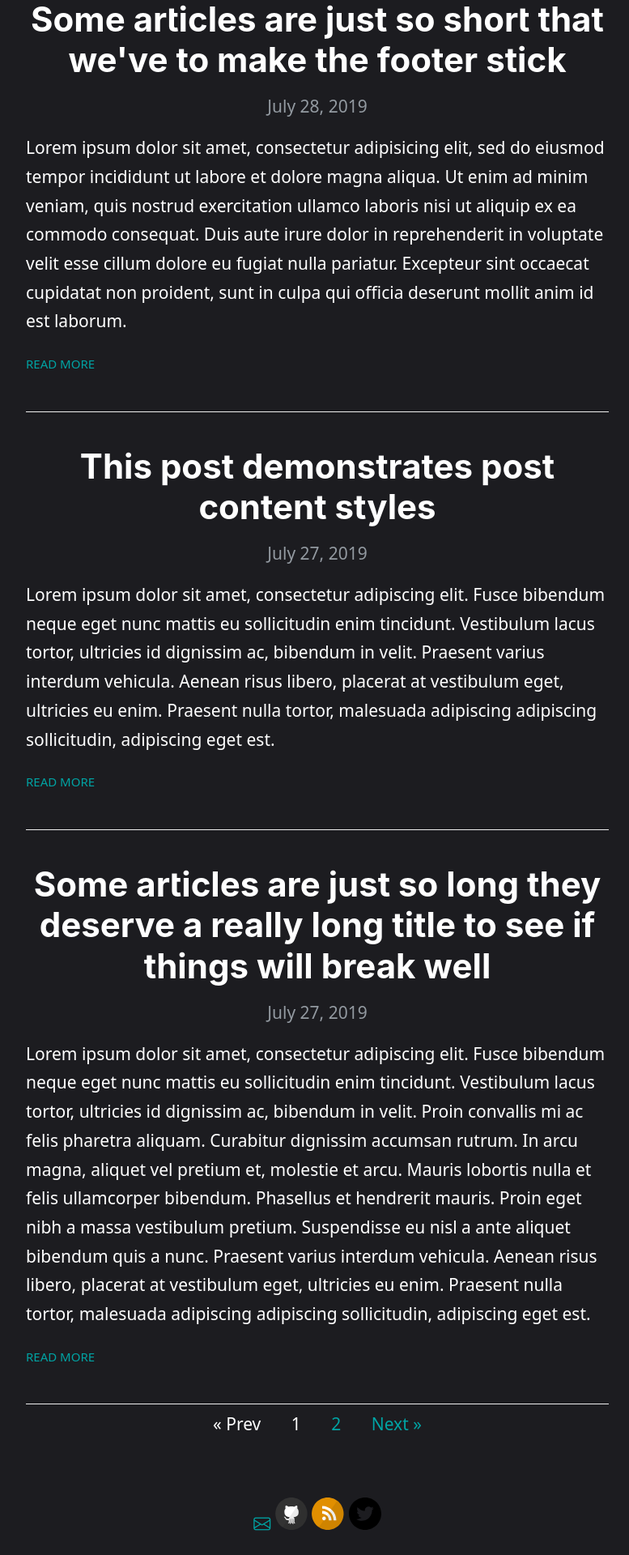
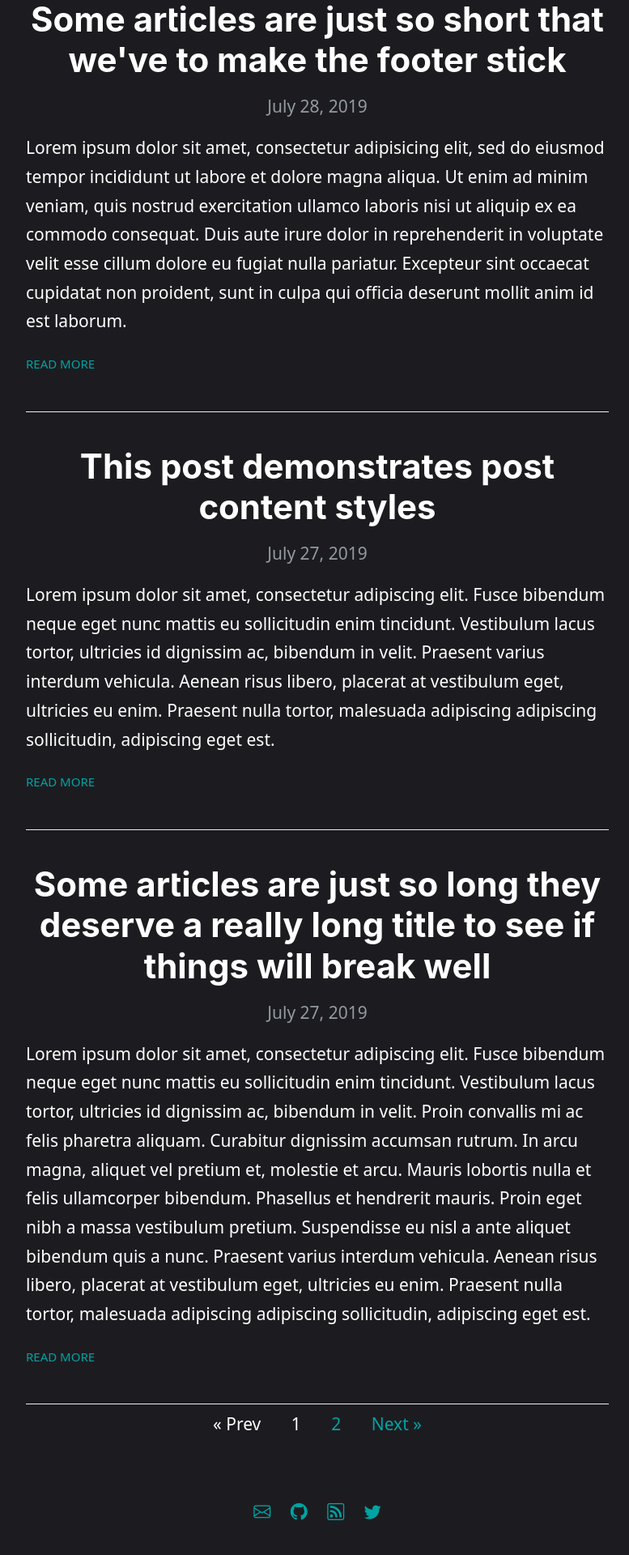
Before and after one commit to rivea0/blog, a Jekyll site: the page built from index.html, in a window 1280 px wide. Shown: the part 1301-3221 px from the top of the page at 81% size, without its empty margins (248-1025 px from the left). Built offline with Jekyll 4.4.1, drawn with Linux system fonts in a browser that asks for light colours; the list of posts is cut into pages by our own code.

Commit message:
Update svg-icons.html

```diff
--- a/_includes/svg-icons.html
+++ b/_includes/svg-icons.html
@@ -1,14 +1,5 @@
-{% if site.footer-links.dribbble %}<a href="https://dribbble.com/{{ site.footer-links.dribbble }}"><i class="svg-icon dribbble"></i></a>{% endif %}
-{% if site.footer-links.email %}<a href="mailto:{{ site.footer-links.email }}"><i class="bi bi-envelope"></i></a>{% endif %}
-{% if site.footer-links.facebook %}<a href="https://www.facebook.com/{{ site.footer-links.facebook }}"><i class="svg-icon facebook"></i></a>{% endif %}
-{% if site.footer-links.flickr %}<a href="https://www.flickr.com/{{ site.footer-links.flickr }}"><i class="svg-icon flickr"></i></a>{% endif %}
-{% if site.footer-links.github %}<a href="https://github.com/{{ site.footer-links.github }}"><i class="svg-icon github"></i></a>{% endif %}
-{% if site.footer-links.instagram %}<a href="https://instagram.com/{{ site.footer-links.instagram }}"><i class="svg-icon instagram"></i></a>{% endif %}
+{% if site.footer-links.email %}<a href="mailto:{{ site.footer-links.email }}"><i class="svg-icon bi bi-envelope"></i></a>{% endif %}
+{% if site.footer-links.github %}<a href="https://github.com/{{ site.footer-links.github }}"><i class="svg-icon bi bi-github"></i></a>{% endif %}
 {% if site.footer-links.linkedin %}<a href="https://www.linkedin.com/in/{{ site.footer-links.linkedin }}"><i class="svg-icon linkedin"></i></a>{% endif %}
-{% if site.footer-links.pinterest %}<a href="https://www.pinterest.com/{{ site.footer-links.pinterest }}"><i class="svg-icon pinterest"></i></a>{% endif %}
-{% if site.footer-links.rss %}<a href="{{ site.baseurl }}/feed.xml"><i class="svg-icon rss"></i></a>{% endif %}
-{% if site.footer-links.twitter %}<a href="https://www.twitter.com/{{ site.footer-links.twitter }}"><i class="svg-icon twitter"></i></a>{% endif %}
-{% if site.footer-links.stackoverflow %}<a href="http://stackoverflow.com/{{ site.footer-links.stackoverflow }}"><i class="svg-icon stackoverflow"></i></a>{% endif %}
-{% if site.footer-links.youtube %}<a href="https://youtube.com/{{ site.footer-links.youtube }}"><i class="svg-icon youtube"></i></a>{% endif %}
-{% if site.footer-links.googleplus %}<a href="https://plus.google.com/{{ site.footer-links.googleplus }}"><i class="svg-icon googleplus"></i></a>{% endif %}
-{% if site.footer-links.playconsole %}<a href="https://play.google.com/store/apps/dev?id={{ site.footer-links.playconsole }}"><i class="svg-icon playconsole"></i></a>{% endif %}
+{% if site.footer-links.rss %}<a href="{{ site.baseurl }}/feed.xml"><i class="svg-icon bi bi-rss"></i></a>{% endif %}
+{% if site.footer-links.twitter %}<a href="https://www.twitter.com/{{ site.footer-links.twitter }}"><i class="svg-icon bi bi-twitter"></i></a>{% endif %}
```
